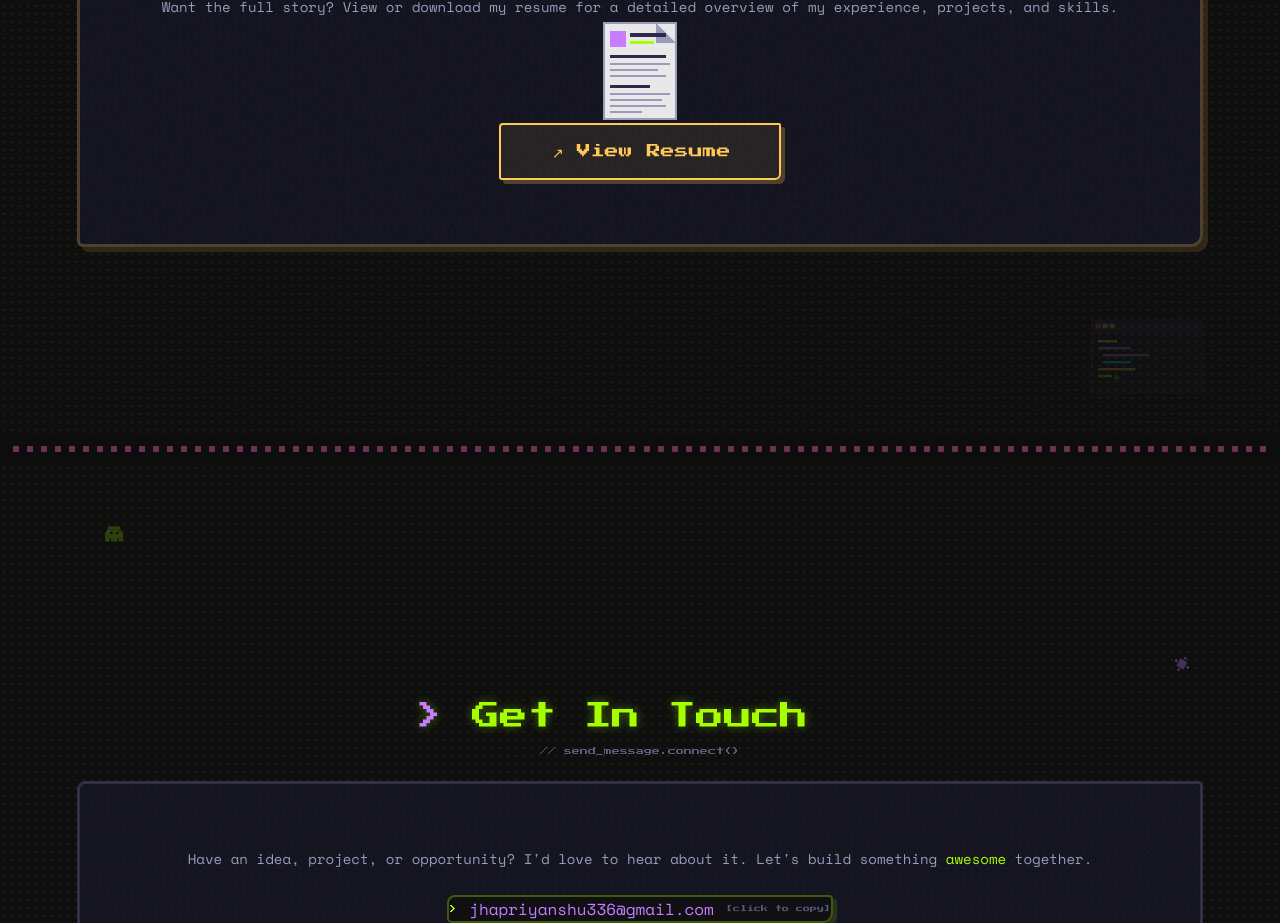
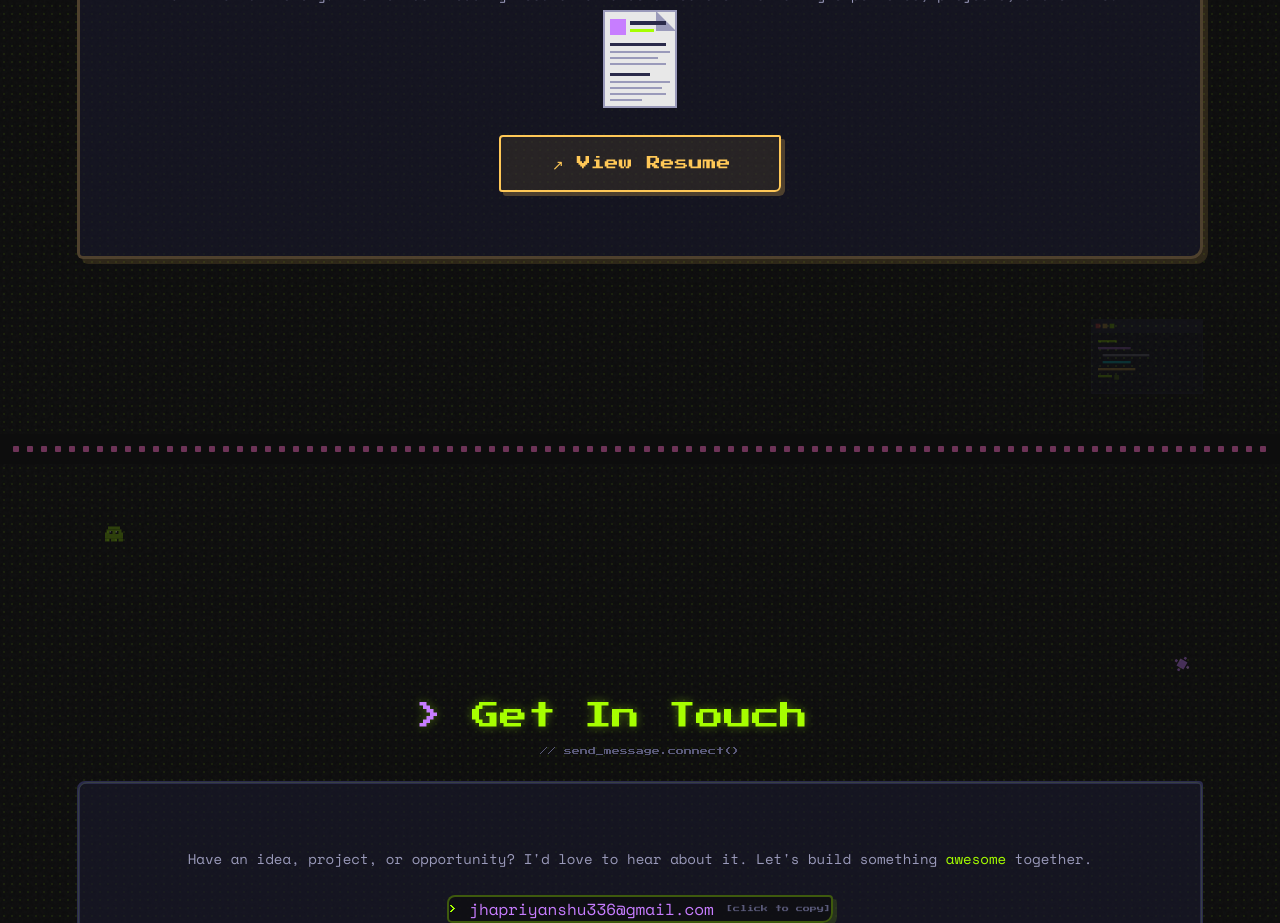
Before and after one commit to jhapriyansh/portfolio-v2, a Next.js app: page / in a window 1280 px wide. Shown: the part 4240-5163 px from the top of the page. Built offline with nearby package versions, Linux system fonts and the light colour scheme; no server answers; the database is empty.

Commit message:
final ui fix

```diff
--- a/src/components/resume/Resume.tsx
+++ b/src/components/resume/Resume.tsx
@@ -146,6 +146,7 @@ export default function Resume() {
               }}
               className="font-['Press_Start_2P'] cursor-pointer inline-flex items-center gap-4"
               style={{
+                marginTop: "clamp(1.5rem, 3vh, 3rem)",
                 fontSize: "clamp(11px, 1.2vw, 14px)",
                 padding: "clamp(1rem, 2vh, 1.4rem) clamp(2rem, 4vw, 3rem)",
                 background: "#ffc85715",
```
